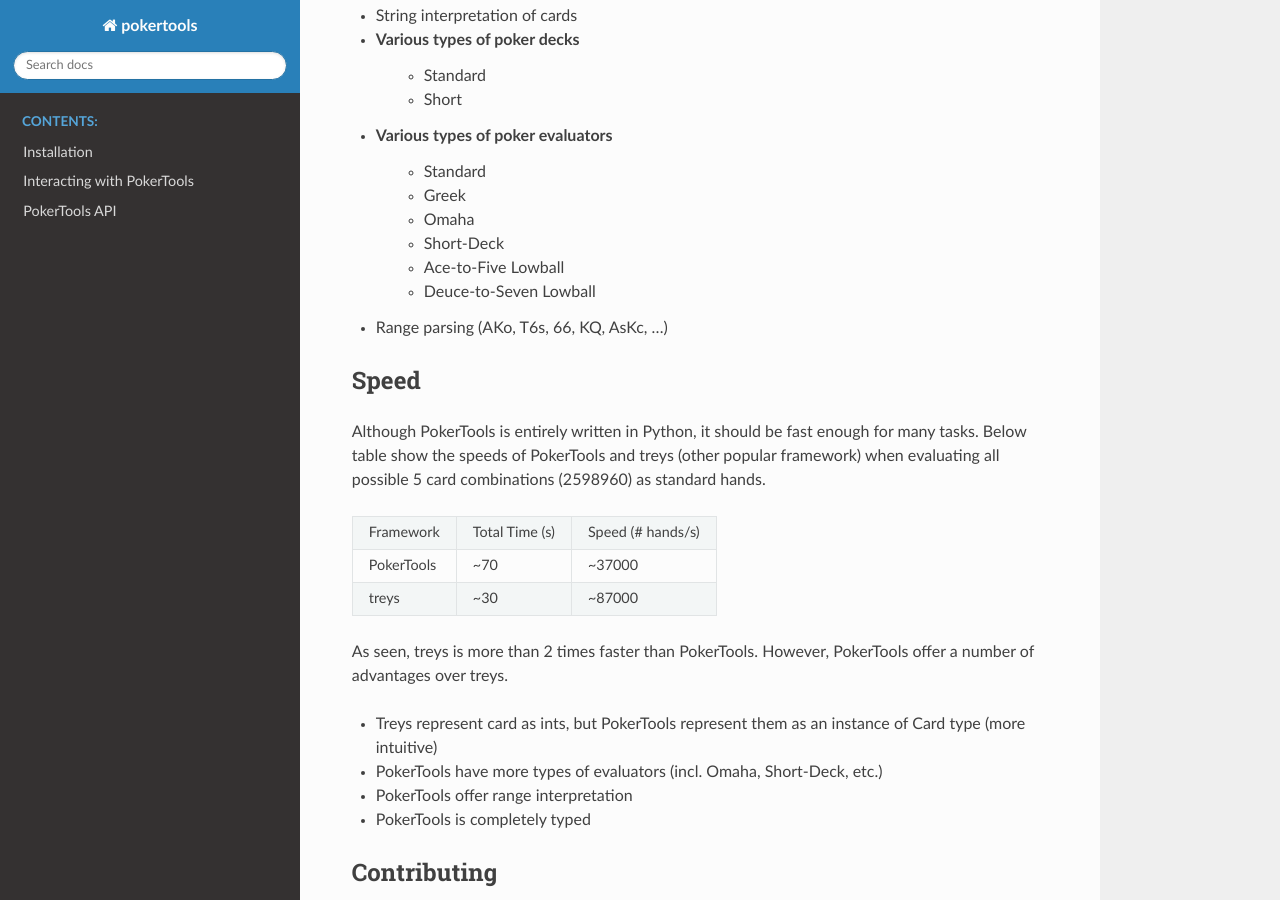
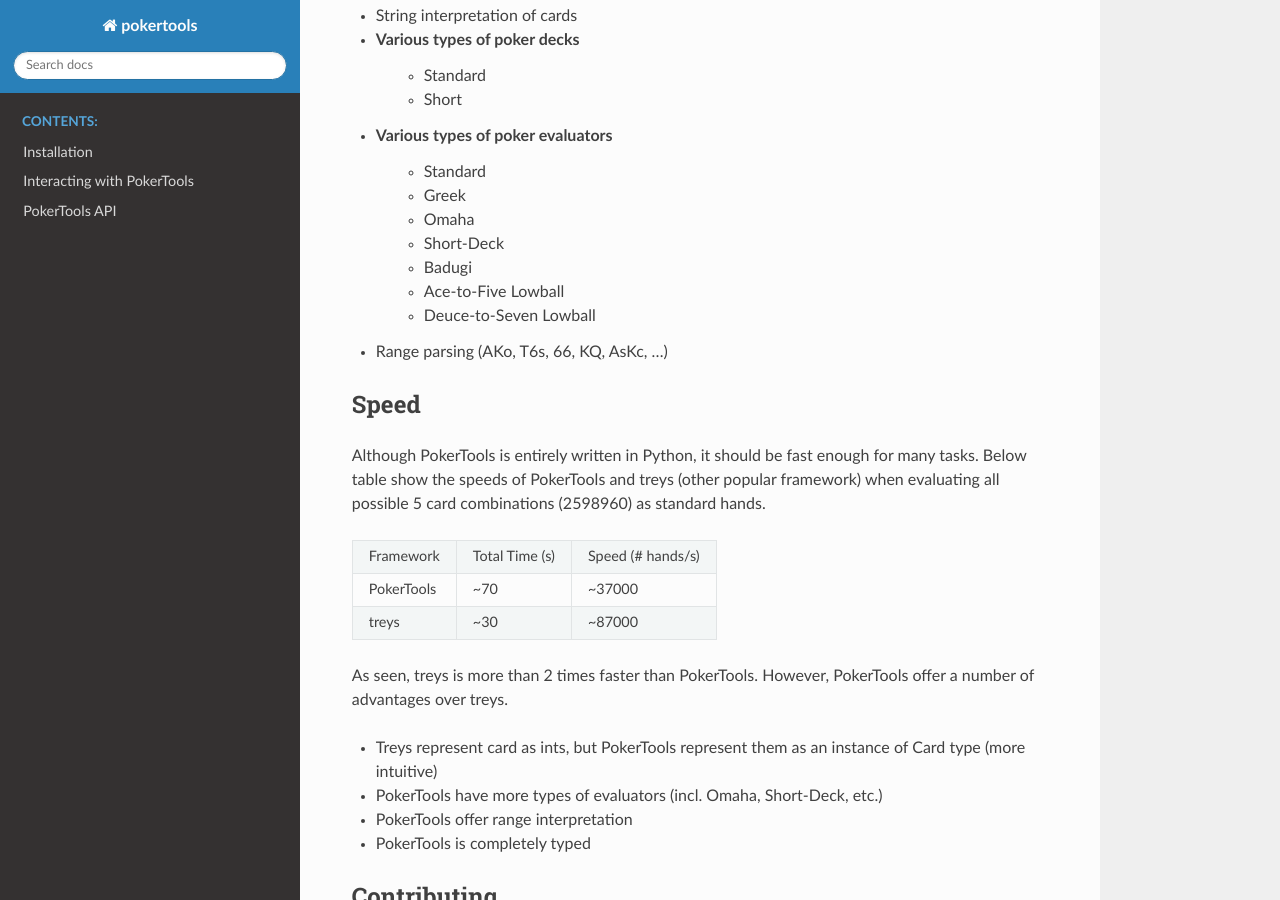
Before and after one commit to uoftcprg/pokerkit, a Sphinx documentation site: the page built from docs/source/index.rst, in a window 1280 px wide and 900 px high, scrolled down 348 px. Built offline with Sphinx 7.4.7 and the Read the Docs theme 2.0.0, drawn with Linux system fonts in a browser that asks for light colours.

Commit message:
forgot to add badugi as supported.

```diff
--- a/README.rst
+++ b/README.rst
@@ -15,6 +15,7 @@
    - Greek
    - Omaha
    - Short-Deck
+   - Badugi
    - Ace-to-Five Lowball
    - Deuce-to-Seven Lowball
 - Range parsing (AKo, T6s, 66, KQ, AsKc, ...)
--- a/docs/source/index.rst
+++ b/docs/source/index.rst
@@ -20,6 +20,7 @@
    - Greek
    - Omaha
    - Short-Deck
+   - Badugi
    - Ace-to-Five Lowball
    - Deuce-to-Seven Lowball
 - Range parsing (AKo, T6s, 66, KQ, AsKc, ...)
```
